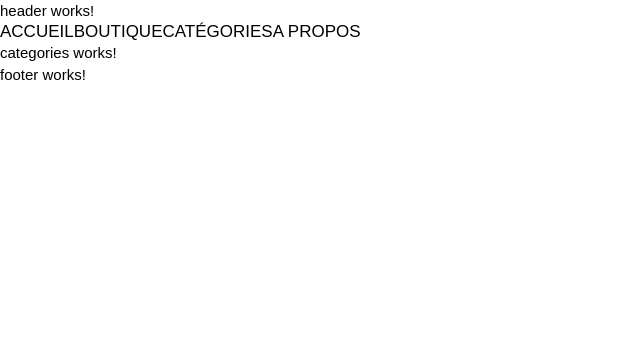
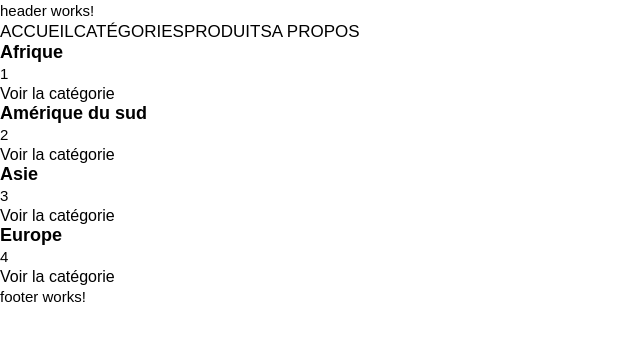
Before and after one commit to HazarDhieb/site-ecommerce-, an Angular app: page /categories in a window 1280 px wide. Shown: the top 340 px of the page, without its empty margins (0-640 px from the left). Built offline with nearby package versions, Linux system fonts and the light colour scheme.

Commit message:
[création mocks et services]

```diff
--- a/src/app/app-routing.module.ts
+++ b/src/app/app-routing.module.ts
@@ -16,6 +16,10 @@ const routes: Routes = [
   {
     path:"categories",
     component: CategoriesComponent
+  },
+  {
+    path:"categories/:id",
+    component: ProductsComponent
   },
   {
     path:"products",
--- a/src/app/components/header/header.component.html
+++ b/src/app/components/header/header.component.html
@@ -1,7 +1,7 @@
 <p>header works!</p>
 <nav>
     <a routerLink="/">Accueil</a>
-    <a href="#">Boutique</a>
     <a routerLink="/categories">Catégories</a>
+    <a routerLink="/products">Produits</a>
     <a href="#">A propos</a>
 </nav>
--- a/src/app/mocks/categories.mock.ts
+++ b/src/app/mocks/categories.mock.ts
@@ -0,0 +1,28 @@
+export interface Category {
+    id: number;
+    name: string;
+    image: string;
+}
+
+export const CATEGORIES: Category[] = [
+    {
+        id: 1,
+        name: "Afrique",
+        image: ""
+    },
+    {
+        id: 2,
+        name: "Amérique du sud",
+        image: ""
+    },
+    {
+        id: 3,
+        name: "Asie",
+        image: ""
+    },
+    {
+        id: 4,
+        name: "Europe",
+        image: ""
+    }
+];
--- a/src/app/mocks/products.mock.ts
+++ b/src/app/mocks/products.mock.ts
@@ -9,6 +9,8 @@ export interface Product {
     description: string;
     entretien : string;
     isAvailable: boolean;
+    isVisible: boolean;
+    categoryId: number;
 }
 export const PRODUCTS: Product [] = [
     {
@@ -22,17 +24,7 @@ export const PRODUCTS: Product [] = [
         description: "Sari indien bleu et rose",
         entretien : "laver au pressing",
         isAvailable: true,
-    },
-    {
-        id: 2,
-        name: "Jeogori",
-        image: "",
-        origin: "Chine",
-        color: "blue",
-        size: "2m",
-        price: 124.90,
-        description: "Sari indien bleu et rose",
-        entretien : "laver au pressing",
-        isAvailable: true,
+        isVisible: true,
+        categoryId: 3
     }
 ];
--- a/src/app/pages/categories/categories.component.html
+++ b/src/app/pages/categories/categories.component.html
@@ -1 +1,5 @@
-<p>categories works!</p>
+<div *ngFor="let category of categories">
+    <h3>{{category.name}}</h3>
+    <p>{{category.id}}</p>
+    <a routerLink="/categories/{{category.id}}">Voir la catégorie</a>
+</div>
--- a/src/app/pages/categories/categories.component.ts
+++ b/src/app/pages/categories/categories.component.ts
@@ -1,4 +1,6 @@
 import { Component } from '@angular/core';
+import { Category } from 'src/app/mocks/categories.mock';
+import { CategoriesService } from 'src/app/services/categories/categories.service';
 
 @Component({
   selector: 'app-categories',
@@ -6,5 +8,10 @@ import { Component } from '@angular/core';
   styleUrls: ['./categories.component.css']
 })
 export class CategoriesComponent {
+  categories : Category[] = [];
+  constructor(private categoriesService: CategoriesService){}
 
+  ngOnInit(){
+    this.categories = this.categoriesService.getCategories();
+  }
 }
--- a/src/app/pages/products/products.component.ts
+++ b/src/app/pages/products/products.component.ts
@@ -1,4 +1,5 @@
 import { Component } from '@angular/core';
+import { ActivatedRoute, Router } from '@angular/router';
 import { Product } from 'src/app/mocks/products.mock';
 import { ProductsService } from 'src/app/services/products/products.service';
 
@@ -10,10 +11,17 @@ import { ProductsService } from 'src/app/services/products/products.service';
 export class ProductsComponent {
   products: Product[] = [];
 
-  constructor(private productService: ProductsService){}
+  constructor(private productService: ProductsService,
+    private activatedRoute: ActivatedRoute,
+    private router: Router){}
 
   ngOnInit() {
-    this.products = this.productService.getProducts();
+    this.getProduct();
     // console.log("THIS PRODUCTS"+this.products);
   }
+  getProduct(){
+    const id = Number(this.activatedRoute.snapshot.paramMap.get('id'));
+    const foundProduct = this.productService.getProductsByCategoryId(id);
+    foundProduct ? this.products = foundProduct : this.router.navigate(['/not-found']);
+  }
 }
--- /dev/null
+++ b/src/app/services/categories/categories.service.ts
@@ -0,0 +1,14 @@
+import { Injectable } from '@angular/core';
+import { CATEGORIES, Category } from 'src/app/mocks/categories.mock';
+
+@Injectable({
+  providedIn: 'root'
+})
+export class CategoriesService {
+
+  constructor() { }
+
+  getCategories() : Category[]{
+    return CATEGORIES;
+  }
+}
--- a/src/app/services/products/products.service.ts
+++ b/src/app/services/products/products.service.ts
@@ -13,6 +13,11 @@ export class ProductsService {
     return PRODUCTS;
   }
 
+  getProductsByCategoryId(categoryId: number) : Product[] | undefined {
+    const products = PRODUCTS.filter(product => product.categoryId === categoryId);
+    return products;
+  }
+
   // Retourne un seul produit dont l'id correspont à l'id recherché
   getProductById(id: number) : Product | undefined {
     const product = PRODUCTS.find(product => product.id === id);
```
Also changed, not shown: src/app/mocks/buttons.mock.ts (added, +24 -0 lines), src/app/mocks/services.mock.ts (added, +15 -0 lines), 1 other file (tests, documents, lock files or other folders).
